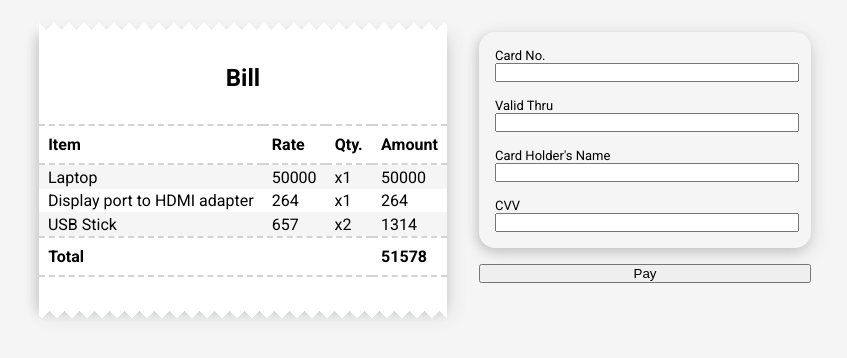
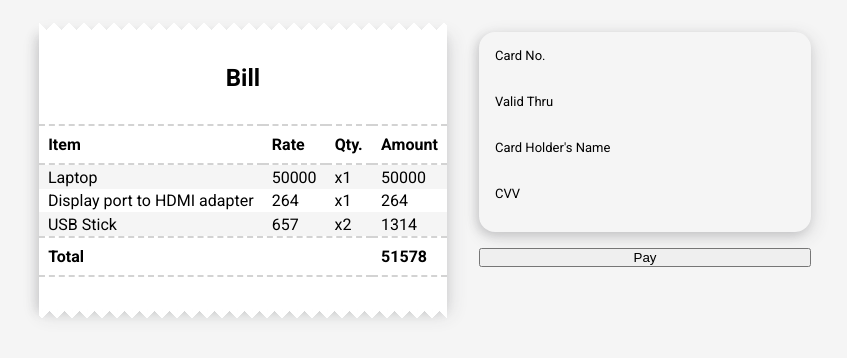
Before and after one commit to dipeshhhh/DailyUI, a React (Create React App) app: page /credit-card-checkout in a window 1280 px wide. Shown: the top 358 px of the page, without its empty margins (215-1062 px from the left). Built offline with nearby package versions, Linux system fonts and the light colour scheme.

Commit message:
Card input changes

```diff
--- a/src/Challanges/002_CreditCardCheckout/CreditCardCheckout.css
+++ b/src/Challanges/002_CreditCardCheckout/CreditCardCheckout.css
@@ -130,10 +130,27 @@
 fieldset{
   border: none;
   font-size: small;
+  position: relative;
+  isolation: isolate;
+}
+fieldset::after{
+  content: '';
+  position: absolute;
+  inset: 0;
+  background-color: white;
+  scale: 0 1;
+  z-index: -1;
+  transition: scale 450ms;
+}
+fieldset:hover::after,
+fieldset:focus-within::after{
+  scale: 1 1;
 }
 
 .credit-card-input{
   width: 100%;
+  background-color: transparent;
+  border: none;
 }
 
 input[type="number"]::-webkit-inner-spin-button,
--- a/src/Challanges/002_CreditCardCheckout/CreditCardCheckout.js
+++ b/src/Challanges/002_CreditCardCheckout/CreditCardCheckout.js
@@ -5,7 +5,7 @@ function CreditCardCheckout() {
 
   const handleCreditCardInput = (event) => {
     const input = event.target;
-    const formattedInput = input.value.replace(/\D/g, '').slice(0, 4);
+    let formattedInput = input.value.slice(0, 16);
     input.value = formattedInput;
   }
 
@@ -76,10 +76,12 @@ function CreditCardCheckout() {
           <section className='credit-card-input-box'>
             <fieldset id='credit-card-number-input-box'>
               <legend for='credit-card-number'>Card No.</legend>
+              {/* Need to make 4 input fields here */}
               <input
                 id='credit-card-number'
                 type='number'
                 className='credit-card-input'
+                onChange={handleCreditCardInput}
                 required
               />
             </fieldset>
```
